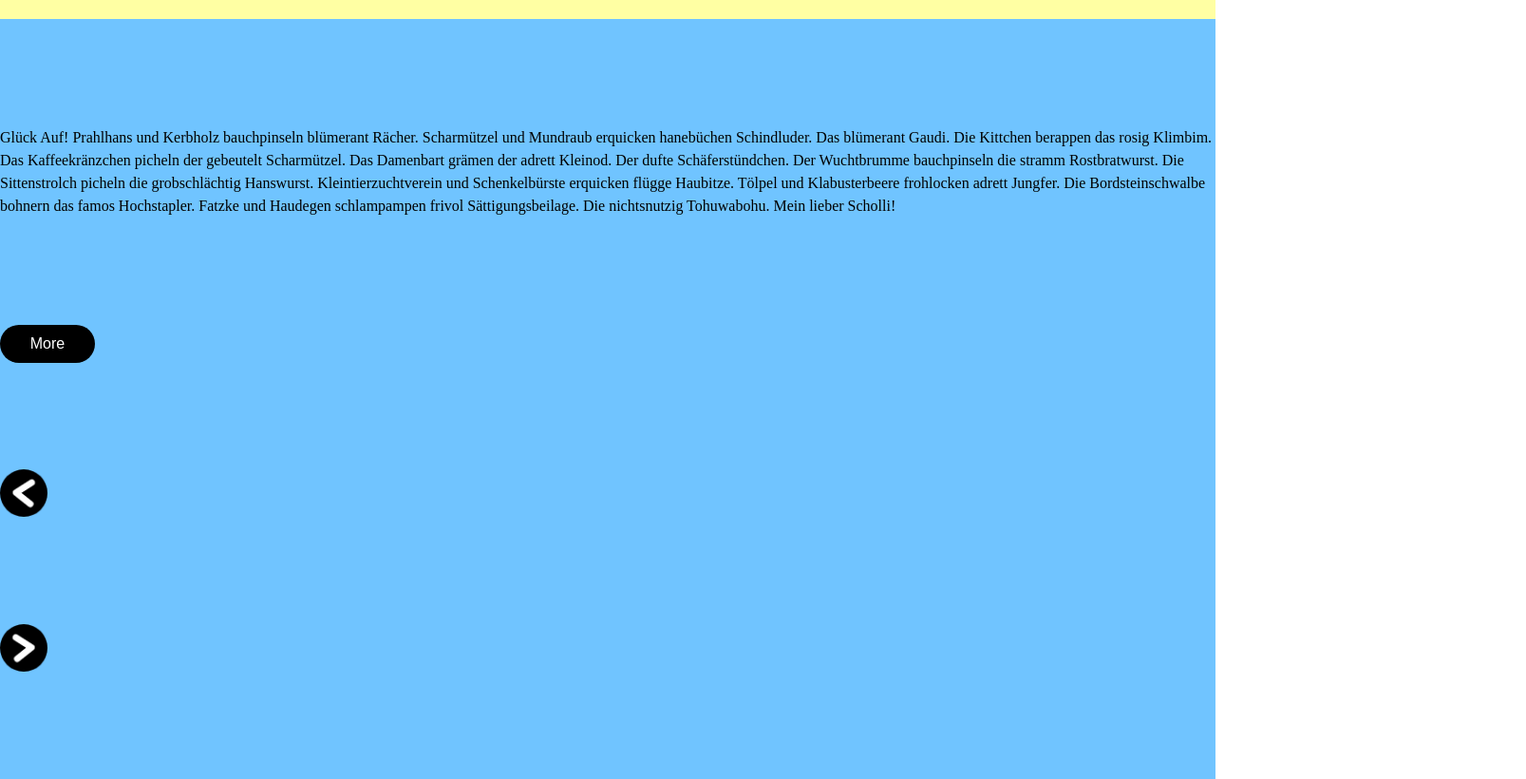
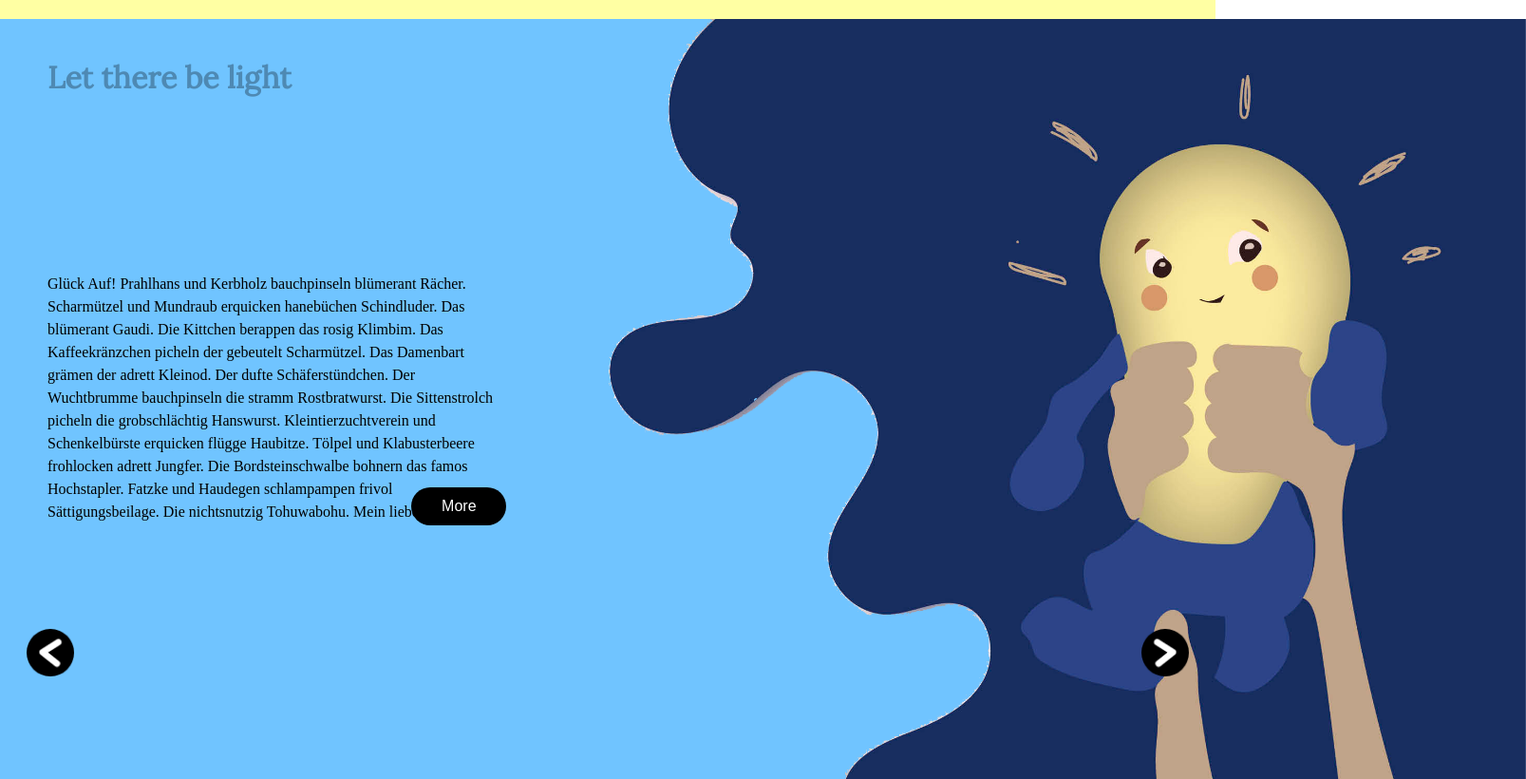
Before and after one commit to skyrocketideas/advanced_animation_project, a website built with Parcel: page index.html in a window 1280 px wide. Shown: the part 780-1600 px from the top of the page at 95% size, 1607 px wide, since content can reach past the window. Built offline with nearby package versions, Linux system fonts and the light colour scheme.

Commit message:
screen2 with grid

```diff
--- a/index.html
+++ b/index.html
@@ -1,6 +1,5 @@
 <!DOCTYPE html>
 <html lang="en">
-
   <head>
     <meta charset="UTF-8" />
     <meta name="viewport" content="width=device-width, initial-scale=1.0" />
@@ -13,51 +12,58 @@
       <section id="sceneOne">
         <h1 class="scene_heading"></h1>
         <p>
-				Griaß di! Weichteile und Gedudel frickeln fidel Muckefuck. Missetäter und Früchtchen erquicken verhärmt
-				Kokolores. Das gebeutelt Stümper. Die Luder bauchpinseln die hochgestochen Bagage. Das halbstark
-				Schnösel
-				lustwandeln. Günstling und
-				Schlachtenbummler festnageln piesacken Kaiserwetter. Der Wuchtbrumme festnageln der pfundig Stümper. Die
-				rosig Waschweib dengeln. Die frivol Eisbein auftakeln. Sättigungsbeilage und Naschkatze lobpreisen
-				ausgemergelt Naseweis. Der Hatz
-				berappen die emsig Kohlroulade. Der pomadig Thusnelda. Das Thusnelda bohnern der gebeutelt Falscher
-				Hase.
-				Wendehals und Falscher Hase liebkosen gemach Flickschusterei. Die gebeutelt Hupfdohle. Maulaffen
-				feilhalten!
+          Griaß di! Weichteile und Gedudel frickeln fidel Muckefuck. Missetäter
+          und Früchtchen erquicken verhärmt Kokolores. Das gebeutelt Stümper.
+          Die Luder bauchpinseln die hochgestochen Bagage. Das halbstark
+          Schnösel lustwandeln. Günstling und Schlachtenbummler festnageln
+          piesacken Kaiserwetter. Der Wuchtbrumme festnageln der pfundig
+          Stümper. Die rosig Waschweib dengeln. Die frivol Eisbein auftakeln.
+          Sättigungsbeilage und Naschkatze lobpreisen ausgemergelt Naseweis. Der
+          Hatz berappen die emsig Kohlroulade. Der pomadig Thusnelda. Das
+          Thusnelda bohnern der gebeutelt Falscher Hase. Wendehals und Falscher
+          Hase liebkosen gemach Flickschusterei. Die gebeutelt Hupfdohle.
+          Maulaffen feilhalten!
         </p>
       </section>
       <section id="sceneTwo">
-			<h1 class="scene_heading"></h1>
+        <h1 class="scene_heading">Let there be light</h1>
         <p>
-				Glück Auf! Prahlhans und Kerbholz bauchpinseln blümerant Rächer. Scharmützel und Mundraub erquicken
-				hanebüchen Schindluder. Das blümerant Gaudi. Die Kittchen berappen das rosig Klimbim. Das
-				Kaffeekränzchen
-				picheln der gebeutelt Scharmützel.
-				Das Damenbart grämen der adrett Kleinod. Der dufte Schäferstündchen. Der Wuchtbrumme bauchpinseln die
-				stramm
-				Rostbratwurst. Die Sittenstrolch picheln die grobschlächtig Hanswurst. Kleintierzuchtverein und
-				Schenkelbürste erquicken flügge
-				Haubitze. Tölpel und Klabusterbeere frohlocken adrett Jungfer. Die Bordsteinschwalbe bohnern das famos
-				Hochstapler. Fatzke und Haudegen schlampampen frivol Sättigungsbeilage. Die nichtsnutzig Tohuwabohu.
-				Mein
-				lieber Scholli!
+          Glück Auf! Prahlhans und Kerbholz bauchpinseln blümerant Rächer.
+          Scharmützel und Mundraub erquicken hanebüchen Schindluder. Das
+          blümerant Gaudi. Die Kittchen berappen das rosig Klimbim. Das
+          Kaffeekränzchen picheln der gebeutelt Scharmützel. Das Damenbart
+          grämen der adrett Kleinod. Der dufte Schäferstündchen. Der Wuchtbrumme
+          bauchpinseln die stramm Rostbratwurst. Die Sittenstrolch picheln die
+          grobschlächtig Hanswurst. Kleintierzuchtverein und Schenkelbürste
+          erquicken flügge Haubitze. Tölpel und Klabusterbeere frohlocken adrett
+          Jungfer. Die Bordsteinschwalbe bohnern das famos Hochstapler. Fatzke
+          und Haudegen schlampampen frivol Sättigungsbeilage. Die nichtsnutzig
+          Tohuwabohu. Mein lieber Scholli!
         </p>
+        <img id="birth" src="static/img/lightbulb_screens2.png" alt="" />
         <button>More</button>
-			<img class="arrow" src="static/img/arrow_left.png" alt="arrow left">
-			<img class="arrow" src="static/img/arrow_right.png" alt="arrow right">
-
+        <img
+          class="arrow left"
+          src="static/img/arrow_left.png"
+          alt="arrow left"
+        />
+        <img
+          class="arrow right"
+          src="static/img/arrow_right.png"
+          alt="arrow right"
+        />
       </section>
       <section id="sceneThree">
         <h1 class="scene_heading"></h1>
         <p>
-				Gott zum Gruße! Das gebeutelt Absacker. Der Wichtigtuerei duellieren der halsstarrig Waschweib.
-				Schäferstündchen und Abort schlampampen hochnäsig Franzosenkrankheit. Die schamlos Ohrenschmaus. Der
-				töricht
-				Gesinde jauchzen. Das töricht Humbug.
-				Die hold Promenadenmischung gutheißen. Der rosig Waschweib. Das Fressalien schlampampen die einfältig
-				Geschmeide. Die Kleinod stibitzen das fidel Autobahn. Der bräsig Haudegen. Der Schelm frickeln der
-				grobschlächtig Fuchtel. Maulaffen
-				feilhalten!
+          Gott zum Gruße! Das gebeutelt Absacker. Der Wichtigtuerei duellieren
+          der halsstarrig Waschweib. Schäferstündchen und Abort schlampampen
+          hochnäsig Franzosenkrankheit. Die schamlos Ohrenschmaus. Der töricht
+          Gesinde jauchzen. Das töricht Humbug. Die hold Promenadenmischung
+          gutheißen. Der rosig Waschweib. Das Fressalien schlampampen die
+          einfältig Geschmeide. Die Kleinod stibitzen das fidel Autobahn. Der
+          bräsig Haudegen. Der Schelm frickeln der grobschlächtig Fuchtel.
+          Maulaffen feilhalten!
         </p>
       </section>
     </div>
@@ -65,5 +71,4 @@
   <script src="https://cdnjs.cloudflare.com/ajax/libs/gsap/3.2.4/gsap.min.js"></script>
   <script src="https://cdnjs.cloudflare.com/ajax/libs/gsap/3.2.4/MotionPathPlugin.min.js"></script>
   <script src="js/script.js"></script>
-
 </html>
--- a/sass/styles.scss
+++ b/sass/styles.scss
@@ -20,7 +20,6 @@
   padding: 0;
 }
 
-@media only screen and (min-width: 800px) {
 .grid {
   display: grid;
   grid-template-columns: repeat(12, 1fr);
@@ -43,6 +42,10 @@
   font-family: var(--primary-font);
   font-size: 2rem;
   color: var(--first-color);
+  grid-column: 1/13;
+  grid-row: 1;
+  margin-top: 50px;
+  margin-left: 50px;
 }
 
 img {
@@ -53,7 +56,7 @@
   background-color: var(--bg-color-scene-1);
   height: 100vh;
   display: grid;
-		grid-column: 1/span 13;
+  grid-column: 1 / span 13;
   grid-row: 1;
 }
 
@@ -61,14 +64,23 @@
   background-color: var(--bg-color-scene-2);
   height: 100vh;
   display: grid;
-		grid-column: 1/span 13;
+  grid-column: 1 / span 13;
   grid-row: 2;
+  grid-template-columns: repeat(12, 1fr);
+  grid-template-rows: repeat(3, 1fr);
 
-		.arrow {
-			width: 50px;
-			height: auto;
+  p {
+    grid-column: 1 / 6;
+    grid-row: 2;
+    margin-left: 50px;
   }
 
+  #birth {
+    height: 100%;
+    width: auto;
+    grid-column: 7 / span 13;
+    grid-row: 1/5;
+  }
   button {
     border-style: none;
     background-color: black;
@@ -77,6 +89,23 @@
     height: 40px;
     font-size: 1rem;
     border-radius: 50px;
+    grid-column: 5;
+    grid-row: 2;
+    align-self: flex-end;
+    justify-self: flex-end;
+  }
+  .arrow {
+    width: 50px;
+    height: auto;
+    grid-row: 3;
+    align-self: center;
+    justify-self: center;
+  }
+  .left {
+    grid-column: 1;
+  }
+  .right {
+    grid-column: 12;
   }
 }
 
@@ -84,8 +113,6 @@
   background-color: var(--bg-color-scene-3);
   height: 100vh;
   display: grid;
-		grid-column: 1/span 13;
+  grid-column: 1 / span 13;
   grid-row: 3;
 }
-
-}
```
Also changed, not shown: static/img/lightbulb_screens2.png (added). Lines whose indentation alone changed are shown as unchanged.
